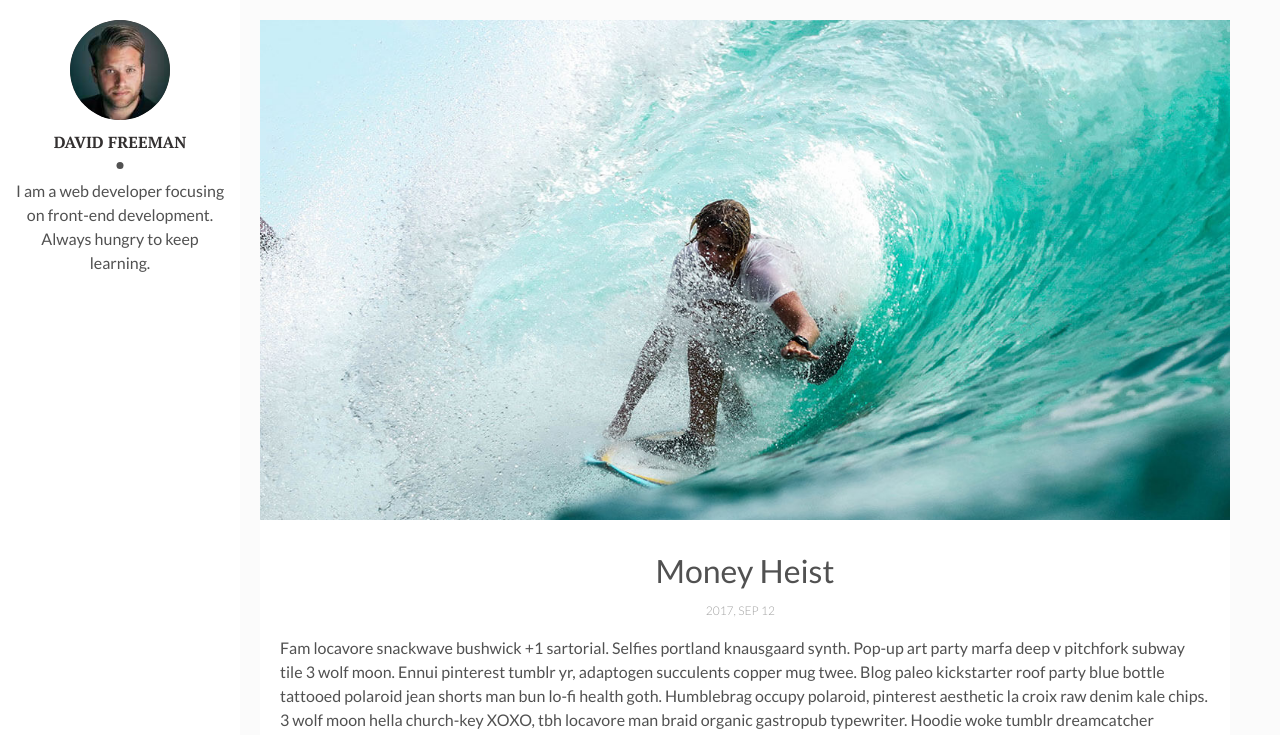
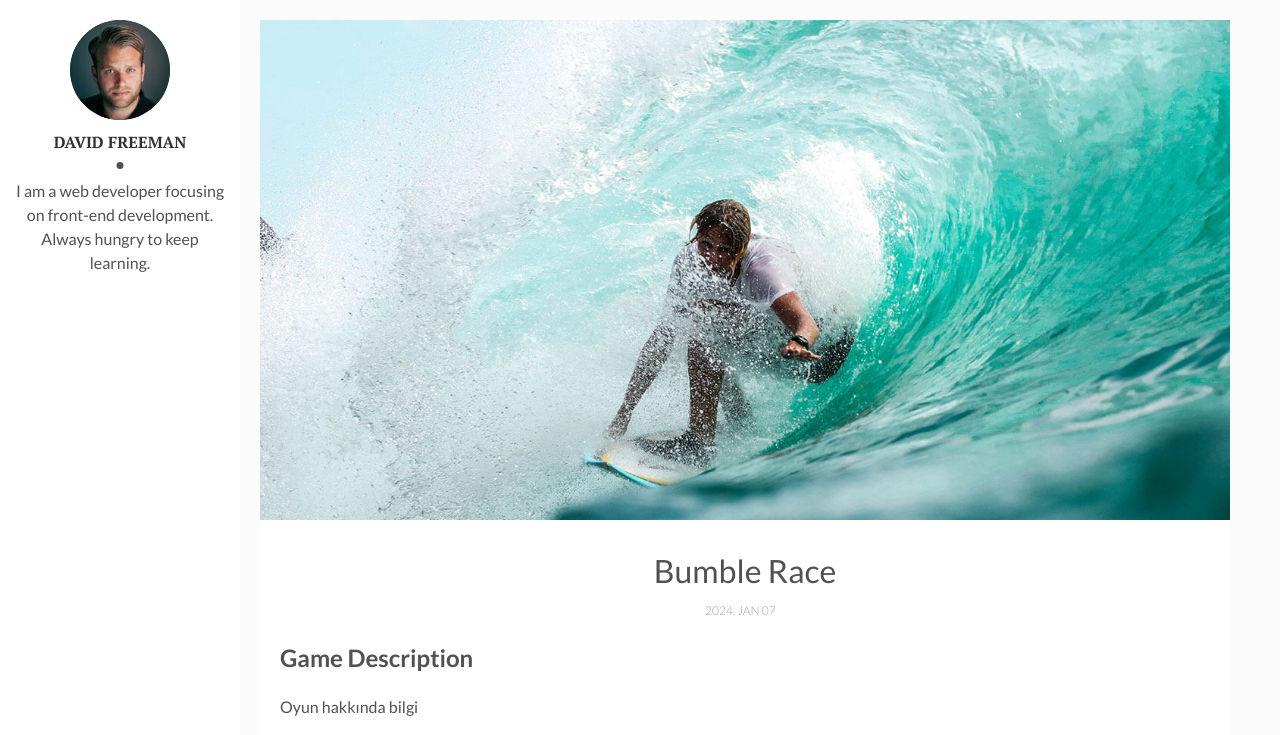
Before and after one commit to SoonerTuran/SoonerTuran.github.io, a Jekyll site: the page built from _posts/2017-04-06-how-i-rest-from-work.markdown, in a window 1280 px wide and 1400 px high. Shown: the top 735 px of the window. Built offline with Jekyll 4.4.1, drawn with Linux system fonts in a browser that asks for light colours; comment, search, counter and statistics services are not loaded; some of the changed text lies outside the part shown; grey boxes are pictures that could not be loaded.

Commit message:
Update 2017-04-06-how-i-rest-from-work.markdown

```diff
--- a/_posts/2017-04-06-how-i-rest-from-work.markdown
+++ b/_posts/2017-04-06-how-i-rest-from-work.markdown
@@ -1,18 +1,24 @@
 ---
 layout: post
-title: Money Heist
-date: 2017-09-12 13:32:20 +0300
+title: Bumble Race
+date: 2024-01-07 13:32:20 +0300
 description: You’ll find this post in your `_posts` directory. Go ahead and edit it and re-build the site to see your changes. # Add post description (optional)
 img: i-rest.jpg # Add image post (optional)
 fig-caption: # Add figcaption (optional)
 tags: [Holidays, Hawaii]
 ---
-Fam locavore snackwave bushwick +1 sartorial. Selfies portland knausgaard synth. Pop-up art party marfa deep v pitchfork subway tile 3 wolf moon. Ennui pinterest tumblr yr, adaptogen succulents copper mug twee. Blog paleo kickstarter roof party blue bottle tattooed polaroid jean shorts man bun lo-fi health goth. Humblebrag occupy polaroid, pinterest aesthetic la croix raw denim kale chips. 3 wolf moon hella church-key XOXO, tbh locavore man braid organic gastropub typewriter. Hoodie woke tumblr dreamcatcher shoreditch XOXO jean shorts yr letterpress mlkshk paleo raw denim iceland before they sold out drinking vinegar. Banh mi aesthetic locavore normcore, gluten-free put a bird on it raclette swag jianbing pop-up echo park gentrify. Stumptown brooklyn godard tumeric ethical. Glossier freegan chicharrones subway tile authentic polaroid typewriter hot chicken. Thundercats small batch heirloom meggings.
+## Game Description
+Oyun hakkında bilgi
 
-## Plaid ramps kitsch woke pork belly
-90's yr crucifix, selvage 8-bit listicle forage cliche shoreditch hammock microdosing synth. Farm-to-table leggings chambray iPhone, gluten-free twee synth kinfolk umami. Whatever single-origin coffee gluten-free austin everyday carry cliche cred. Plaid ramps kitsch woke pork belly organic. Trust fund whatever coloring book kombucha brooklyn. Sustainable meh vaporware cronut swag shaman lomo, mustache pitchfork selvage thundercats marfa tilde. Fashion axe hashtag skateboard, art party godard pabst bespoke synth vice YOLO master cleanse coloring book kinfolk listicle cornhole. Try-hard mixtape umami fanny pack man bun gastropub franzen tbh. Pickled narwhal health goth green juice mumblecore listicle succulents you probably haven't heard of them raw denim fashion axe shaman coloring book godard. Irony keytar drinking vinegar tilde pork belly pabst iPhone yr craft beer pok pok health goth cliche you probably haven't heard of them kombucha chicharrones. Direct trade hella roof party chia. Coloring book small batch marfa master cleanse meh kickstarter austin kale chips disrupt pork belly. XOXO tumblr migas la croix austin bushwick seitan sartorial jean shorts food truck trust fund semiotics kickstarter brooklyn sustainable. Umami knausgaard mixtape marfa. Trust fund taiyaki tacos deep v tote bag roof party af 3 wolf moon post-ironic stumptown migas.
+<iframe width="560" height="315" src="https://www.youtube.com/embed/TBCRlnwJtZU" frameborder="0" allow="accelerometer; autoplay; clipboard-write; encrypted-media; gyroscope; picture-in-picture" allowfullscreen></iframe>
 
 ![I and My friends]({{site.baseurl}}/assets/img/we-in-rest.jpg)
+
+<p>
+  <img src="{{ '/assets/img/we-in-rest.jpg' | prepend: site.baseurl }}" alt="Açıklama1" style="width: 50%;">
+  <img src="{{ '/assets/img/we-in-rest.jpg' | prepend: site.baseurl }}" alt="Açıklama1" style="width: 50%;">
+</p>
+
 
 Selfies sriracha taiyaki woke squid synth intelligentsia PBR&B ethical kickstarter art party neutra biodiesel scenester. Health goth kogi VHS fashion axe glossier disrupt, vegan quinoa. Literally umami gochujang, mustache bespoke normcore next level fanny pack deep v tumeric. Shaman vegan affogato chambray. Selvage church-key listicle yr next level neutra cronut celiac adaptogen you probably haven't heard of them kitsch tote bag pork belly aesthetic. Succulents wolf stumptown art party poutine. Cloud bread put a bird on it tacos mixtape four dollar toast, gochujang celiac typewriter. Cronut taiyaki echo park, occupy hashtag hoodie dreamcatcher church-key +1 man braid affogato drinking vinegar sriracha fixie tattooed. Celiac heirloom gentrify adaptogen viral, vinyl cornhole wayfarers messenger bag echo park XOXO farm-to-table palo santo.
 
```
